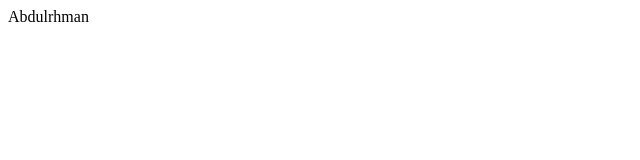
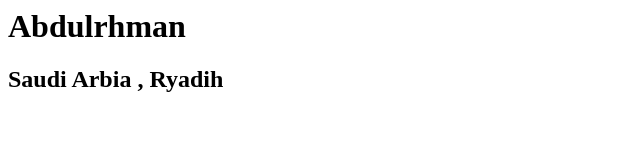
Before and after one commit to Abdulrhman88/bootcamt-git-, a plain HTML site: page index.html in a window 1280 px wide. Shown: the whole page, without its empty margins (0-640 px from the left). Drawn offline with Linux system fonts and the light colour scheme.

Commit message:
Stage number 3

```diff
--- a/index.html
+++ b/index.html
@@ -1 +1,2 @@
-Abdulrhman
+<h1>Abdulrhman<h1>
+  <h2>Saudi Arbia , Ryadih <h1>
```
